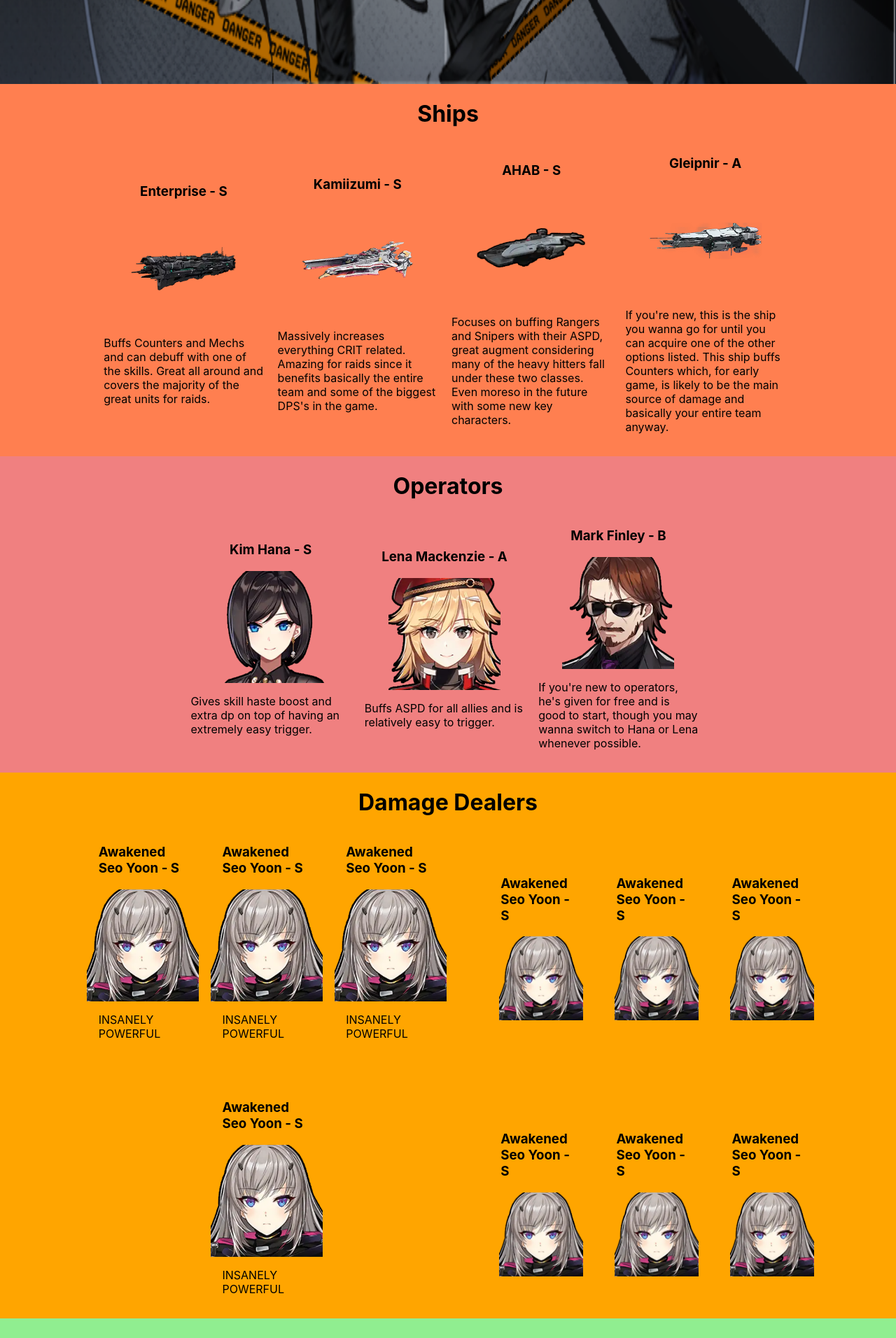
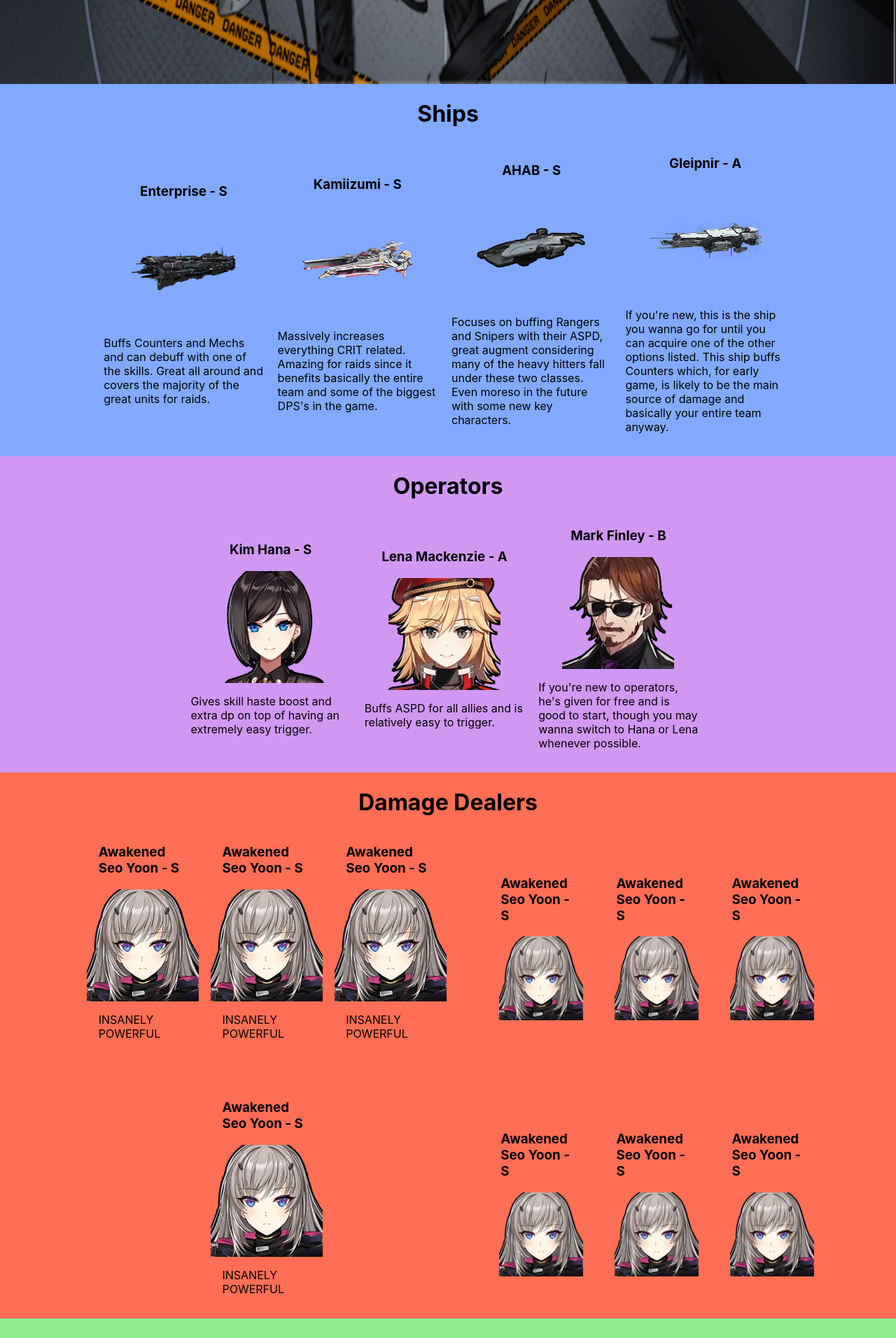
Before and after one commit to victorpbp/counterside-raid-boss-guides, a React (Create React App) app: page / in a window 1280 px wide. Shown: the part 680-2592 px from the top of the page at 70% size. Built offline with nearby package versions, Linux system fonts and the light colour scheme.

Commit message:
Further adjusting colors

```diff
--- a/src/components/dpsSection/index.css
+++ b/src/components/dpsSection/index.css
@@ -1,6 +1,6 @@
 .sectionDPS {
 
-  background-color: orange;
+  background-color: rgba(255, 38, 0, 0.667);
   color: black;
 
   display: flex;
--- a/src/components/opsSection/index.css
+++ b/src/components/opsSection/index.css
@@ -1,6 +1,6 @@
 .sectionOps {
 
-  background-color: lightcoral;
+  background-color: rgba(197, 128, 240, 0.808);
   color: black;
 
   display: flex;
--- a/src/components/shipsSection/index.css
+++ b/src/components/shipsSection/index.css
@@ -1,6 +1,6 @@
 .sectionShips {
 
-  background-color: coral;
+  background-color: rgba(0, 81, 255, 0.489);
   color: black;
 
   display: flex;
```
